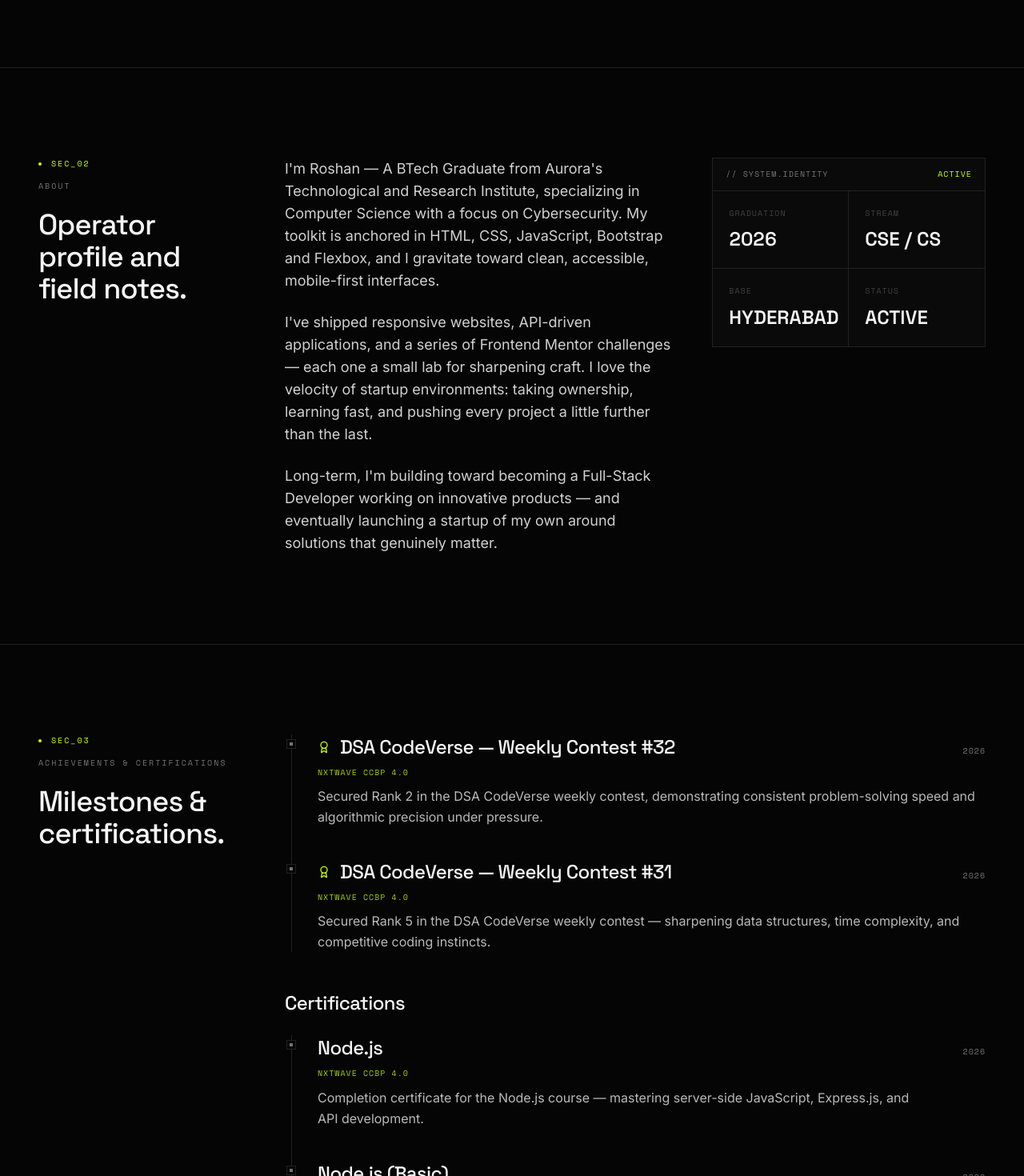
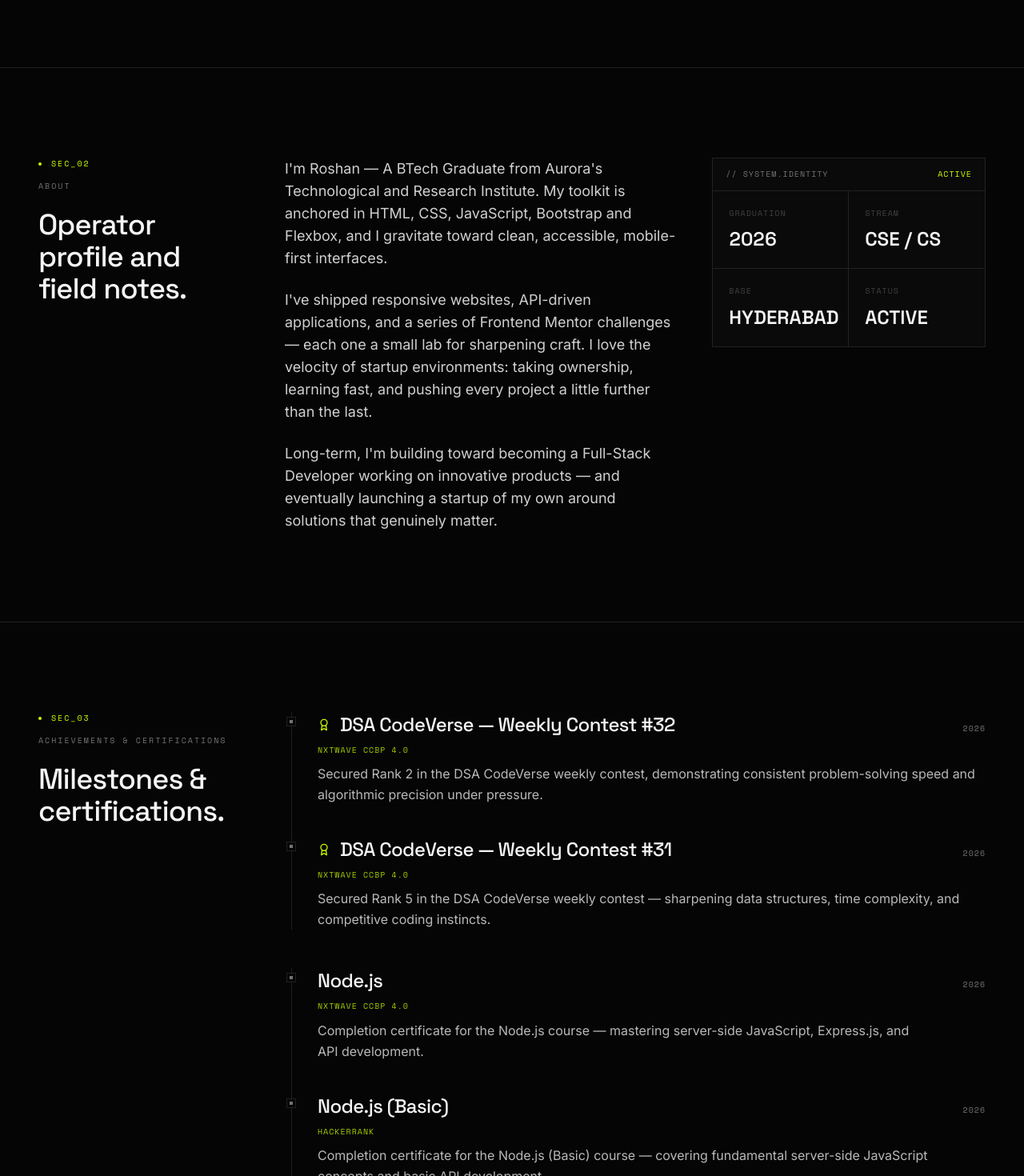
Before and after one commit to Roshan-Merugu/Personal-Portfolio, a React (Vite) app: page / in a window 1280 px wide. Shown: the part 2013-3483 px from the top of the page at 80% size. Built offline with nearby package versions, Linux system fonts and the light colour scheme; the HTML template or start-up script is replaced by a standard one.

Commit message:
Improve portfolio UI and update certifications

```diff
--- a/src/components/portfolio/Certificates.tsx
+++ b/src/components/portfolio/Certificates.tsx
@@ -4,7 +4,6 @@ import { certifications } from "@/data/portfolio";
 export const Certificates = () => {
   return (
     <div>
-      <h3 className="display text-xl md:text-2xl text-text-main font-medium tracking-tight mb-6">Certifications</h3>
       <ol className="relative border-l border-wire ml-2">
         {certifications.map((c, i) => (
           <li key={`cert-${i}`} className="pl-8 pb-10 last:pb-0 relative group">
--- a/src/data/portfolio.ts
+++ b/src/data/portfolio.ts
@@ -21,7 +21,7 @@ export const profile = {
 
 export const about = {
   body: [
-    "I'm Roshan — A BTech Graduate from Aurora's Technological and Research Institute, specializing in Computer Science with a focus on Cybersecurity. My toolkit is anchored in HTML, CSS, JavaScript, Bootstrap and Flexbox, and I gravitate toward clean, accessible, mobile-first interfaces.",
+    "I'm Roshan — A BTech Graduate from Aurora's Technological and Research Institute. My toolkit is anchored in HTML, CSS, JavaScript, Bootstrap and Flexbox, and I gravitate toward clean, accessible, mobile-first interfaces.",
     "I've shipped responsive websites, API-driven applications, and a series of Frontend Mentor challenges — each one a small lab for sharpening craft. I love the velocity of startup environments: taking ownership, learning fast, and pushing every project a little further than the last.",
     "Long-term, I'm building toward becoming a Full-Stack Developer working on innovative products — and eventually launching a startup of my own around solutions that genuinely matter.",
   ],
```
